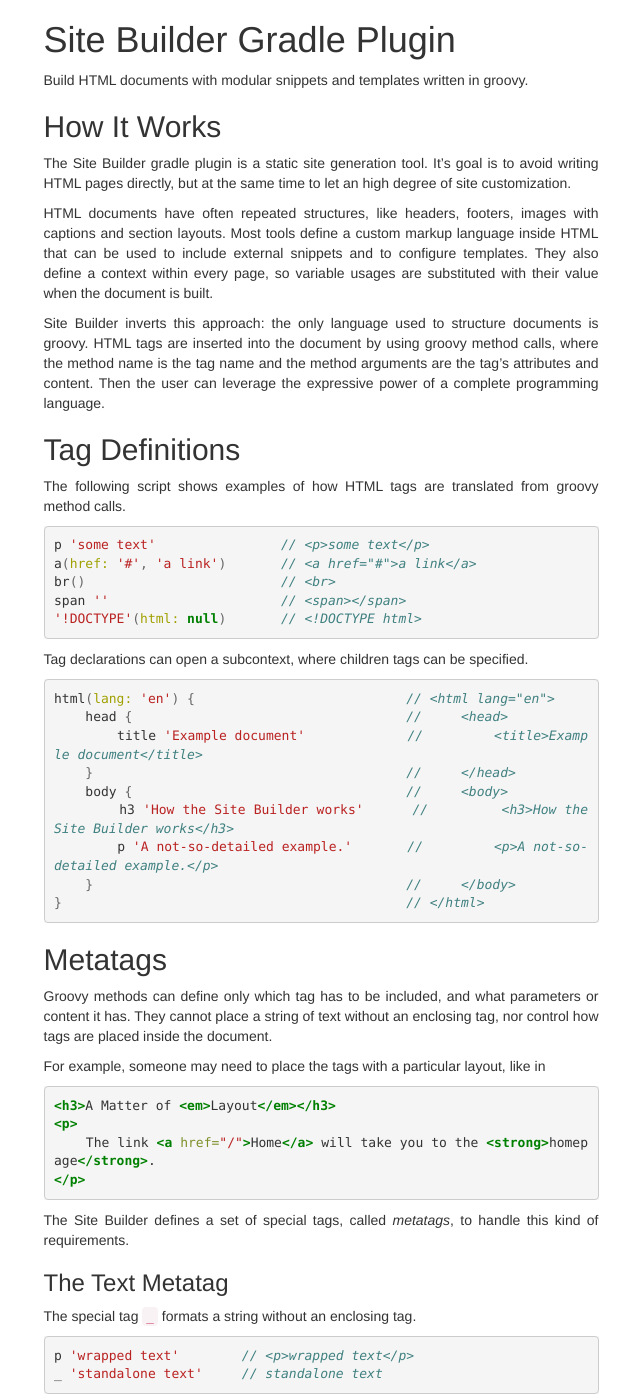
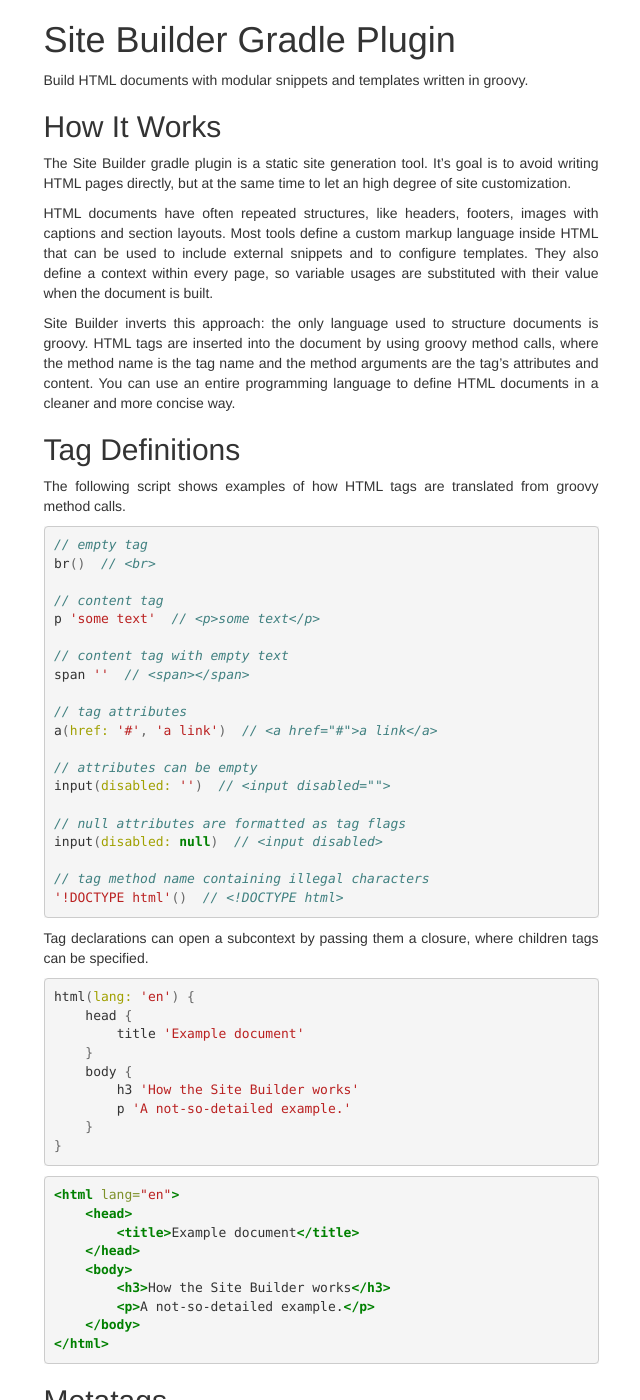
Before and after one commit to metahelicase/site-builder, a Jekyll site: the page built from index.md, in a window 1280 px wide and 1400 px high. Shown: the whole window, without its empty margins (319-959 px from the left). Built offline with Jekyll 4.4.1, drawn with Linux system fonts in a browser that asks for light colours; nearby versions of some CDN libraries; Markdown is read by kramdown in place of the engine named in the settings; some of the changed text lies outside the part shown.

Commit message:
Restructured the examples in the home page

```diff
--- a/index.md
+++ b/index.md
@@ -18,45 +18,73 @@ They also define a context within every page, so variable usages are substituted
 
 Site Builder inverts this approach: the only language used to structure documents is groovy.
 HTML tags are inserted into the document by using groovy method calls, where the method name is the tag name and the method arguments are the tag's attributes and content.
-Then the user can leverage the expressive power of a complete programming language.
+You can use an entire programming language to define HTML documents in a cleaner and more concise way.
 
 ## Tag Definitions
 
 The following script shows examples of how HTML tags are translated from groovy method calls.
 
 {% highlight groovy %}
-p 'some text'                // <p>some text</p>
-a(href: '#', 'a link')       // <a href="#">a link</a>
-br()                         // <br>
-span ''                      // <span></span>
-'!DOCTYPE'(html: null)       // <!DOCTYPE html>
+// empty tag
+br()  // <br>
+
+// content tag
+p 'some text'  // <p>some text</p>
+
+// content tag with empty text
+span ''  // <span></span>
+
+// tag attributes
+a(href: '#', 'a link')  // <a href="#">a link</a>
+
+// attributes can be empty
+input(disabled: '')  // <input disabled="">
+
+// null attributes are formatted as tag flags
+input(disabled: null)  // <input disabled>
+
+// tag method name containing illegal characters
+'!DOCTYPE html'()  // <!DOCTYPE html>
 {% endhighlight %}
 
-Tag declarations can open a subcontext, where children tags can be specified.
+Tag declarations can open a subcontext by passing them a closure, where children tags can be specified.
 
 {% highlight groovy %}
-html(lang: 'en') {                           // <html lang="en">
-    head {                                   //     <head>
-        title 'Example document'             //         <title>Example document</title>
-    }                                        //     </head>
-    body {                                   //     <body>
-        h3 'How the Site Builder works'      //         <h3>How the Site Builder works</h3>
-        p 'A not-so-detailed example.'       //         <p>A not-so-detailed example.</p>
-    }                                        //     </body>
-}                                            // </html>
+html(lang: 'en') {
+    head {
+        title 'Example document'
+    }
+    body {
+        h3 'How the Site Builder works'
+        p 'A not-so-detailed example.'
+    }
+}
+{% endhighlight %}
+
+{% highlight html %}
+<html lang="en">
+    <head>
+        <title>Example document</title>
+    </head>
+    <body>
+        <h3>How the Site Builder works</h3>
+        <p>A not-so-detailed example.</p>
+    </body>
+</html>
 {% endhighlight %}
 
 ## Metatags
 
-Groovy methods can define only which tag has to be included, and what parameters or content it has.
-They cannot place a string of text without an enclosing tag, nor control how tags are placed inside the document.
+Groovy methods can define only which tag has to be included, and what parameters or text content it has.
+They cannot place a string of text without an enclosing tag, nor control how tags are formatted inside the document.
 
-For example, someone may need to place the tags with a particular layout, like in
+For example, you may need to place the tags with a particular layout, like in
 
 {% highlight html %}
 <h3>A Matter of <em>Layout</em></h3>
 <p>
-    The link <a href="/">Home</a> will take you to the <strong>homepage</strong>.
+    The link <a href="/">Home</a>
+    will take you to the <em>homepage</em>.
 </p>
 {% endhighlight %}
 
@@ -67,25 +95,39 @@ The Site Builder defines a set of special tags, called *metatags*, to handle thi
 The special tag `_` formats a string without an enclosing tag.
 
 {% highlight groovy %}
-p 'wrapped text'        // <p>wrapped text</p>
-_ 'standalone text'     // standalone text
+p 'wrapped text'  // <p>wrapped text</p>
+
+_ 'standalone text'  // standalone text
 {% endhighlight %}
 
 ### The Inlining Metatag
 
-The same `_` tag behaves differently when, instead of text, it is given a subcontext.
+The same `_` tag behaves differently when, instead of text, it is given a closure as subcontext.
 It places every child tag on a single line, without adding any additional markup.
 
 {% highlight groovy %}
 _ { p { _ 'The ' a(href: '/', 'Home') _ ' link.' } }
-// <p>The <a href="/">Home</a> link.</p>
+{% endhighlight %}
+{% highlight html %}
+<p>The <a href="/">Home</a> link.</p>
 {% endhighlight %}
 
-Given these two metatags, the example snipped can be generated by the following script.
+Given these two metatags, the snippet
+
+{% highlight html %}
+<h3>A Matter of <em>Layout</em></h3>
+<p>
+    The link <a href="/">Home</a>
+    will take you to the <em>homepage</em>.
+</p>
+{% endhighlight %}
+
+can be generated by
 
 {% highlight groovy %}
 _ { h3 { _ 'A Matter of ' em 'Layout' } }
 p {
-    _ { _ 'The link ' a(href: '/', 'Home') _ ' will take you to the ' strong 'homepage' _ '.' }
+    _ { _ 'The link ' a(href: '/', 'Home') }
+    _ { _ 'will take you to the ' em 'homepage' _ '.' }
 }
 {% endhighlight %}
```
